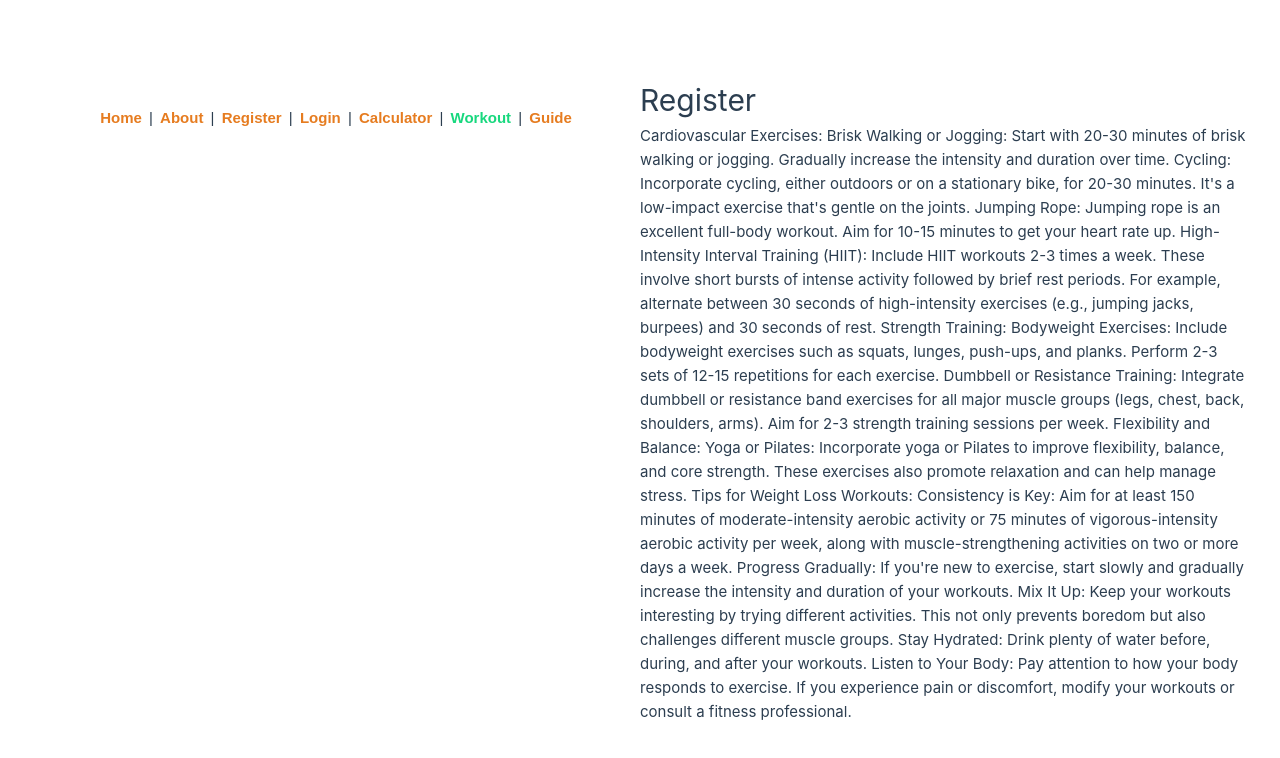
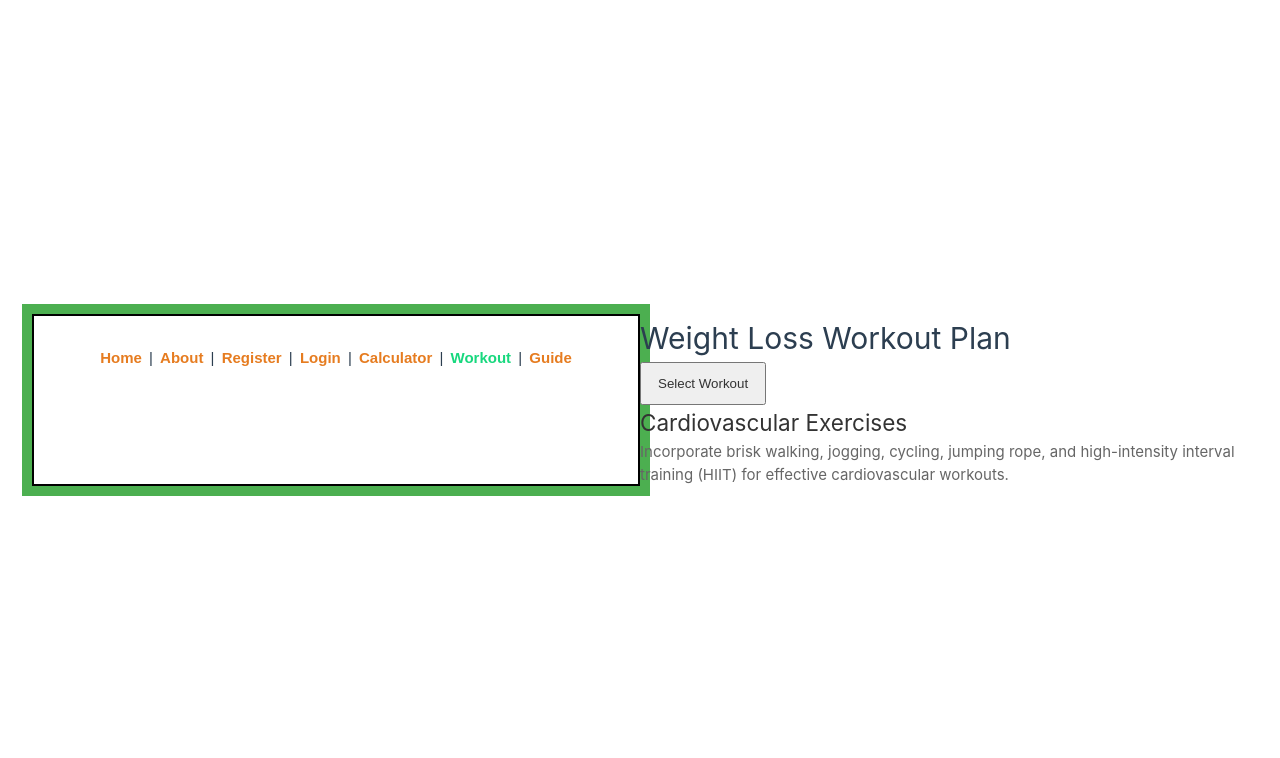
Before and after one commit to apisit48/project-calories, a Vue app: page /workout in a window 1280 px wide. Shown: the top 758 px of the page. Built offline with nearby package versions, Linux system fonts and the light colour scheme.

Commit message:
update calorie div

```diff
--- a/src/App.vue
+++ b/src/App.vue
@@ -47,6 +47,8 @@ import { RouterLink, RouterView } from 'vue-router'
   -moz-osx-font-smooting: grayscale;
   text-align: center;
   color: #2c3e50;
+  border: 2px solid black;
+  outline: #4CAF50 solid 10px;
 }
 nav {
   padding: 30px;
--- a/src/views/CalorieCalculatorView.vue
+++ b/src/views/CalorieCalculatorView.vue
@@ -1,4 +1,43 @@
 <script setup>
+import { ref } from 'vue';
+
+const gender = ref('male');
+const age = ref(null);
+const weight = ref(null);
+const height = ref(null);
+const activityLevel = ref('sedentary');
+const calories = ref(null);
+
+const calculateCalories = () => {
+  let bmr;
+
+  if (gender.value === 'male') {
+    bmr = 88.362 + 13.397 * weight.value + 4.799 * height.value - 5.677 * age.value;
+  } else {
+    bmr = 447.593 + 9.247 * weight.value + 3.098 * height.value - 4.33 * age.value;
+  }
+
+  switch (activityLevel.value) {
+    case 'sedentary':
+      calories.value = bmr * 1.2;
+      break;
+    case 'lightlyActive':
+      calories.value = bmr * 1.375;
+      break;
+    case 'moderatelyActive':
+      calories.value = bmr * 1.55;
+      break;
+    case 'veryActive':
+      calories.value = bmr * 1.725;
+      break;
+    case 'extraActive':
+      calories.value = bmr * 1.9;
+      break;
+    default:
+      calories.value = null;
+  }
+};
+
 function calculateBMI() {
   var height = document.getElementById('height').value
   var weight = document.getElementById('weight').value
@@ -28,9 +67,7 @@ function calculateBMI() {
 
 <template>
   <div class="calculator">
-    <h1>Calculator</h1>
-  </div>
-  <div id="calculator">
+    <div id="calc">
       <h1>BMI Calculator with Vue</h1>
 
       <label for="height">Height (cm): </label>
@@ -47,6 +84,40 @@ function calculateBMI() {
 
       <div id="result">{{ result }}</div>
     </div>
+  </div>
+  <div class="calorie">
+    <h2>Calorie Calculator</h2>
+
+    <label for="gender">Gender:</label>
+    <select v-model="gender" id="gender">
+      <option value="male">Male</option>
+      <option value="female">Female</option>
+    </select>
+
+    <label for="age">Age:</label>
+    <input type="number" v-model="age" id="age" />
+
+    <label for="weight">Weight (kg):</label>
+    <input type="number" v-model="weight" id="weight" />
+
+    <label for="height">Height (cm):</label>
+    <input type="number" v-model="height" id="height" />
+
+    <label for="activityLevel">Activity Level:</label>
+    <select v-model="activityLevel" id="activityLevel">
+      <option value="sedentary">Sedentary</option>
+      <option value="lightlyActive">Lightly Active</option>
+      <option value="moderatelyActive">Moderately Active</option>
+      <option value="veryActive">Very Active</option>
+      <option value="extraActive">Extra Active</option>
+    </select>
+
+    <button @click="calculateCalories">Calculate Calories</button>
+
+    <div v-if="calories !== null">
+      <h3>Your estimated daily calories: {{ calories.toFixed(2) }}</h3>
+    </div>
+  </div>
 </template>
 
 <style>
@@ -55,6 +126,12 @@ function calculateBMI() {
     min-height: 100vh;
     display: flex;
     align-items: center;
+    text-align: center;
+  }
+  .calorie{
+  min-height: 100vh;
+  align-items: center;
+  text-align: center;
 }
 }
 </style>
--- a/src/views/WorkoutView.vue
+++ b/src/views/WorkoutView.vue
@@ -4,55 +4,62 @@
 
 <template>
   <div class="workout">
-    <h1>Register</h1>
-    <p>Cardiovascular Exercises:
-Brisk Walking or Jogging:
+    <h1>Weight Loss Workout Plan</h1>
 
-Start with 20-30 minutes of brisk walking or jogging. Gradually increase the intensity and duration over time.
-Cycling:
+<div class="dropdown">
+    <button class="dropdown-item">Select Workout</button>
+    <div class="dropdown-content">
+        <a href="#" onclick="showWorkoutInfo()">Cardiovascular Exercises</a>
+        <a href="#" onclick="showWorkoutInfo()">Strength Training</a>
+        <a href="#" onclick="showWorkoutInfo()">Flexibility and Balance</a>
+    </div>
+</div>
 
-Incorporate cycling, either outdoors or on a stationary bike, for 20-30 minutes. It's a low-impact exercise that's gentle on the joints.
-Jumping Rope:
-
-Jumping rope is an excellent full-body workout. Aim for 10-15 minutes to get your heart rate up.
-High-Intensity Interval Training (HIIT):
-
-Include HIIT workouts 2-3 times a week. These involve short bursts of intense activity followed by brief rest periods. For example, alternate between 30 seconds of high-intensity exercises (e.g., jumping jacks, burpees) and 30 seconds of rest.
-Strength Training:
-Bodyweight Exercises:
-
-Include bodyweight exercises such as squats, lunges, push-ups, and planks. Perform 2-3 sets of 12-15 repetitions for each exercise.
-Dumbbell or Resistance Training:
-
-Integrate dumbbell or resistance band exercises for all major muscle groups (legs, chest, back, shoulders, arms). Aim for 2-3 strength training sessions per week.
-Flexibility and Balance:
-Yoga or Pilates:
-Incorporate yoga or Pilates to improve flexibility, balance, and core strength. These exercises also promote relaxation and can help manage stress.
-Tips for Weight Loss Workouts:
-Consistency is Key:
-
-Aim for at least 150 minutes of moderate-intensity aerobic activity or 75 minutes of vigorous-intensity aerobic activity per week, along with muscle-strengthening activities on two or more days a week.
-Progress Gradually:
-
-If you're new to exercise, start slowly and gradually increase the intensity and duration of your workouts.
-Mix It Up:
-
-Keep your workouts interesting by trying different activities. This not only prevents boredom but also challenges different muscle groups.
-Stay Hydrated:
-
-Drink plenty of water before, during, and after your workouts.
-Listen to Your Body:
-
-Pay attention to how your body responds to exercise. If you experience pain or discomfort, modify your workouts or consult a fitness professional.</p>
+<div id="workout-info">
+    <h2>Cardiovascular Exercises</h2>
+    <p>
+        Incorporate brisk walking, jogging, cycling, jumping rope, and high-intensity interval training (HIIT) for effective cardiovascular workouts.
+    </p>
+</div>
 </div>
 </template>
 
 <style>
 @media (min-width: 1024px) {
   .register {
-    min-height: 100vh;
-    display: flex;
-    align-items: center;
+
   }
 }
+.dropdown {
+            display: inline-block;
+        }
+
+        .dropdown-content {
+            display: none;
+            position: absolute;
+            background-color: #f9f9f9;
+            min-width: 160px;
+            box-shadow: 0px 8px 16px 0px rgba(0,0,0,0.2);
+            z-index: 1;
+        }
+
+        .dropdown:hover .dropdown-content {
+            display: block;
+        }
+
+        .dropdown-item {
+            padding: 12px 16px;
+            text-decoration: none;
+            display: block;
+            color: #333;
+        }
+
+        h2 {
+            color: #333;
+        }
+
+        p {
+            color: #666;
+            line-height: 1.5;
+        }
 </style>
```
Lines whose indentation alone changed are shown as unchanged.
